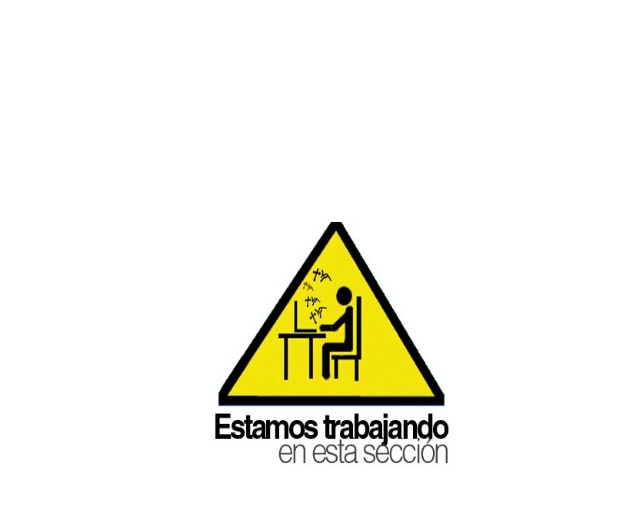
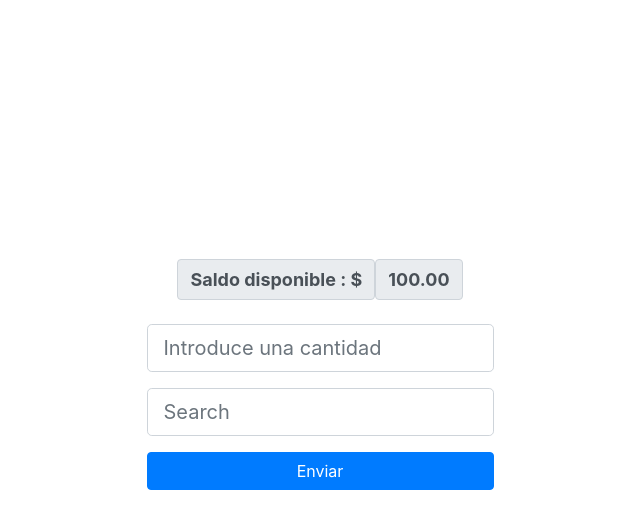
Before and after one commit to Omismit/cuboPlus1, a PHP site: page /resources/enviar.php in a window 1280 px wide. Shown: the part 74-603 px from the top of the page, without its empty margins (320-960 px from the left). Run offline with PHP 8.4, Linux system fonts and the light colour scheme; some libraries are stand-ins or nearby versions.

Commit message:
add form "enviar"

```diff
--- a/resources/enviar.php
+++ b/resources/enviar.php
@@ -29,25 +29,36 @@
   </nav>
 
 
+  <div class="container mt-5">
+      <div class="row">
+        <div class="col-md-6 offset-md-3">
+          <div class="d-flex align-items-center flex-column" style="margin-top: 72px;">
+            <div class="text-center mt-5">
 
-<div class="container mt-5" >
-    <div class="row">
-      <div class="col">
-        <div class="d-flex align-items-center flex-column" style="margin-top:72px;">
+            <div class="input-group input-group-lg d-flex mb-0">
+                <span class="input-group-text" id="balance1" style="font-size: 18px;font-weight:bold;">Saldo disponible : $</span>
+                <span class="input-group-text" id="sats" style="font-size: 18px;font-weight:bold;">100.00</span>
+            </div>
 
-
-
-                <img src="../img/fix.jpg" class="card-img-top" alt="qr-code" style="width: 256px;height: 256px;margin-left:16px;">
-
-
-
-       </div>
+            </div>
+            <div class="text-center mt-4">
+              <form id="saldoForm" action="balance.php" method="POST">
+                <div class="form-group">
+                  <input type="number" class="form-control form-control-lg" placeholder="Introduce una cantidad" id="cantidadEnviar">
+                </div>
+                <div class="form-group">
+                  <input type="text" class="form-control form-control-lg" placeholder="Search" id="searchEnviar">
+                </div>
+                <button type="submit" class="btn btn-primary btn-block">Enviar</button>
+              </form>
+            </div>
+          </div>
+        </div>
       </div>
     </div>
-</div>
-        <br>
-        <br>
-        <br>
+      <br>
+      <br>
+      <br>
       </div>
     </div>
   </div>
--- a/styles/styles.css
+++ b/styles/styles.css
@@ -49,3 +49,7 @@
     overflow:scroll;
     white-space:nowrap;
   }
+
+  #saldo {
+    font-size: 20px;
+  }
```
